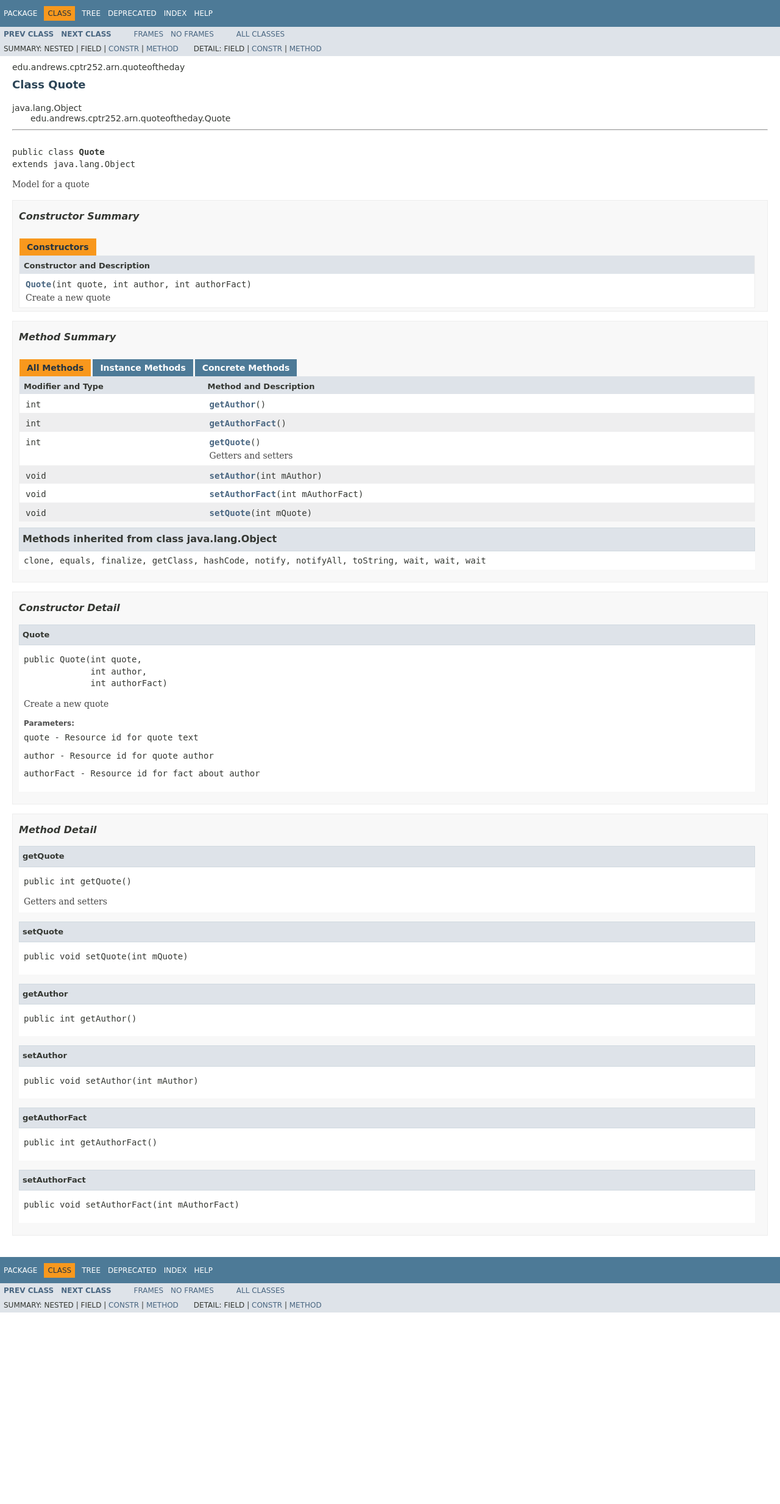
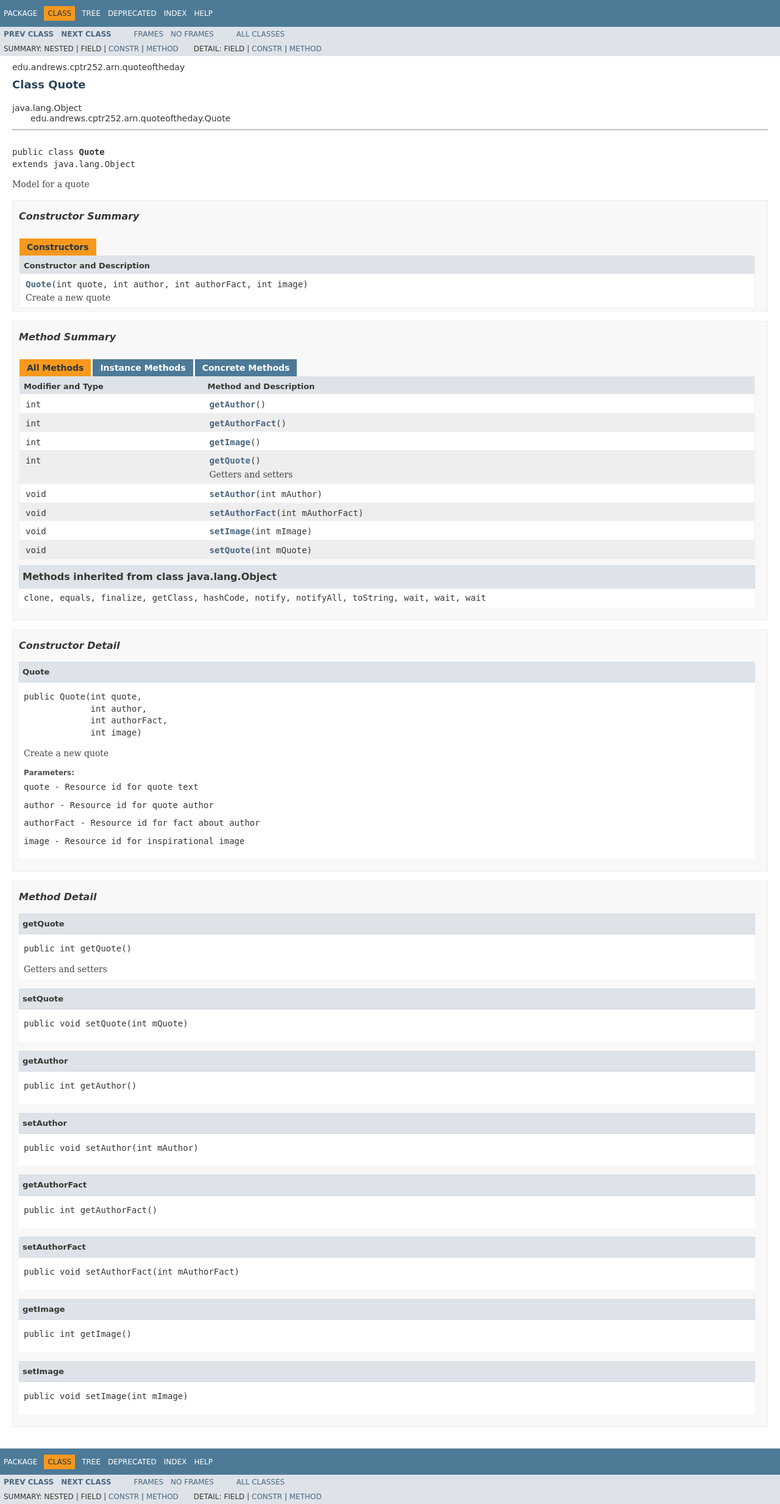
Before and after one commit to DradisVoid/QuoteOfTheDay, a plain HTML site: page doc/edu/andrews/cptr252/arn/quoteoftheday/Quote.html in a window 1280 px wide. Shown: the whole page at 61% size. Before the commit the page ends 2152 px from the top, so only its background shows below. Drawn offline with Linux system fonts and the light colour scheme; a web font is replaced by a local one.

Commit message:
Updated Javadocs

```diff
--- a/doc/edu/andrews/cptr252/arn/quoteoftheday/Quote.html
+++ b/doc/edu/andrews/cptr252/arn/quoteoftheday/Quote.html
@@ -2,9 +2,9 @@
 <!-- NewPage -->
 <html lang="en">
 <head>
-<!-- Generated by javadoc (1.8.0_152-release) on Wed Feb 06 16:09:57 EST 2019 -->
+<!-- Generated by javadoc (1.8.0_152-release) on Mon Feb 11 15:34:07 EST 2019 -->
 <title>Quote</title>
-<meta name="date" content="2019-02-06">
+<meta name="date" content="2019-02-11">
 <link rel="stylesheet" type="text/css" href="../../../../../stylesheet.css" title="Style">
 <script type="text/javascript" src="../../../../../script.js"></script>
 </head>
@@ -18,7 +18,7 @@
     catch(err) {
     }
 //-->
-var methods = {"i0":10,"i1":10,"i2":10,"i3":10,"i4":10,"i5":10};
+var methods = {"i0":10,"i1":10,"i2":10,"i3":10,"i4":10,"i5":10,"i6":10,"i7":10};
 var tabs = {65535:["t0","All Methods"],2:["t2","Instance Methods"],8:["t4","Concrete Methods"]};
 var altColor = "altColor";
 var rowColor = "rowColor";
@@ -128,9 +128,10 @@ extends java.lang.Object</pre>
 <th class="colOne" scope="col">Constructor and Description</th>
 </tr>
 <tr class="altColor">
-<td class="colOne"><code><span class="memberNameLink"><a href="../../../../../edu/andrews/cptr252/arn/quoteoftheday/Quote.html#Quote-int-int-int-">Quote</a></span>(int&nbsp;quote,
+<td class="colOne"><code><span class="memberNameLink"><a href="../../../../../edu/andrews/cptr252/arn/quoteoftheday/Quote.html#Quote-int-int-int-int-">Quote</a></span>(int&nbsp;quote,
      int&nbsp;author,
-     int&nbsp;authorFact)</code>
+     int&nbsp;authorFact,
+     int&nbsp;image)</code>
 <div class="block">Create a new quote</div>
 </td>
 </tr>
@@ -159,19 +160,27 @@ extends java.lang.Object</pre>
 </tr>
 <tr id="i2" class="altColor">
 <td class="colFirst"><code>int</code></td>
+<td class="colLast"><code><span class="memberNameLink"><a href="../../../../../edu/andrews/cptr252/arn/quoteoftheday/Quote.html#getImage--">getImage</a></span>()</code>&nbsp;</td>
+</tr>
+<tr id="i3" class="rowColor">
+<td class="colFirst"><code>int</code></td>
 <td class="colLast"><code><span class="memberNameLink"><a href="../../../../../edu/andrews/cptr252/arn/quoteoftheday/Quote.html#getQuote--">getQuote</a></span>()</code>
 <div class="block">Getters and setters</div>
 </td>
 </tr>
-<tr id="i3" class="rowColor">
+<tr id="i4" class="altColor">
 <td class="colFirst"><code>void</code></td>
 <td class="colLast"><code><span class="memberNameLink"><a href="../../../../../edu/andrews/cptr252/arn/quoteoftheday/Quote.html#setAuthor-int-">setAuthor</a></span>(int&nbsp;mAuthor)</code>&nbsp;</td>
 </tr>
-<tr id="i4" class="altColor">
+<tr id="i5" class="rowColor">
 <td class="colFirst"><code>void</code></td>
 <td class="colLast"><code><span class="memberNameLink"><a href="../../../../../edu/andrews/cptr252/arn/quoteoftheday/Quote.html#setAuthorFact-int-">setAuthorFact</a></span>(int&nbsp;mAuthorFact)</code>&nbsp;</td>
 </tr>
-<tr id="i5" class="rowColor">
+<tr id="i6" class="altColor">
+<td class="colFirst"><code>void</code></td>
+<td class="colLast"><code><span class="memberNameLink"><a href="../../../../../edu/andrews/cptr252/arn/quoteoftheday/Quote.html#setImage-int-">setImage</a></span>(int&nbsp;mImage)</code>&nbsp;</td>
+</tr>
+<tr id="i7" class="rowColor">
 <td class="colFirst"><code>void</code></td>
 <td class="colLast"><code><span class="memberNameLink"><a href="../../../../../edu/andrews/cptr252/arn/quoteoftheday/Quote.html#setQuote-int-">setQuote</a></span>(int&nbsp;mQuote)</code>&nbsp;</td>
 </tr>
@@ -197,7 +206,7 @@ extends java.lang.Object</pre>
 <!--   -->
 </a>
 <h3>Constructor Detail</h3>
-<a name="Quote-int-int-int-">
+<a name="Quote-int-int-int-int-">
 <!--   -->
 </a>
 <ul class="blockListLast">
@@ -205,13 +214,15 @@ extends java.lang.Object</pre>
 <h4>Quote</h4>
 <pre>public&nbsp;Quote(int&nbsp;quote,
              int&nbsp;author,
-             int&nbsp;authorFact)</pre>
+             int&nbsp;authorFact,
+             int&nbsp;image)</pre>
 <div class="block">Create a new quote</div>
 <dl>
 <dt><span class="paramLabel">Parameters:</span></dt>
 <dd><code>quote</code> - Resource id for quote text</dd>
 <dd><code>author</code> - Resource id for quote author</dd>
 <dd><code>authorFact</code> - Resource id for fact about author</dd>
+<dd><code>image</code> - Resource id for inspirational image</dd>
 </dl>
 </li>
 </ul>
@@ -272,10 +283,28 @@ extends java.lang.Object</pre>
 <a name="setAuthorFact-int-">
 <!--   -->
 </a>
-<ul class="blockListLast">
+<ul class="blockList">
 <li class="blockList">
 <h4>setAuthorFact</h4>
 <pre>public&nbsp;void&nbsp;setAuthorFact(int&nbsp;mAuthorFact)</pre>
+</li>
+</ul>
+<a name="getImage--">
+<!--   -->
+</a>
+<ul class="blockList">
+<li class="blockList">
+<h4>getImage</h4>
+<pre>public&nbsp;int&nbsp;getImage()</pre>
+</li>
+</ul>
+<a name="setImage-int-">
+<!--   -->
+</a>
+<ul class="blockListLast">
+<li class="blockList">
+<h4>setImage</h4>
+<pre>public&nbsp;void&nbsp;setImage(int&nbsp;mImage)</pre>
 </li>
 </ul>
 </li>
```
Also changed, not shown: doc/allclasses-frame.html (+2 -2 lines), doc/allclasses-noframe.html (+2 -2 lines), doc/constant-values.html (+2 -2 lines), doc/deprecated-list.html (+2 -2 lines), doc/edu/andrews/cptr252/arn/quoteoftheday/AuthorFactActivity.html (+2 -2 lines), doc/edu/andrews/cptr252/arn/quoteoftheday/QuoteActivity.html (+2 -2 lines), doc/edu/andrews/cptr252/arn/quoteoftheday/package-frame.html (+2 -2 lines), doc/edu/andrews/cptr252/arn/quoteoftheday/package-summary.html (+2 -2 lines), doc/edu/andrews/cptr252/arn/quoteoftheday/package-tree.html (+2 -2 lines), doc/help-doc.html (+2 -2 lines), doc/index-files/index-1.html (+2 -2 lines), doc/index-files/index-2.html (+2 -2 lines), doc/index-files/index-3.html (+4 -2 lines), doc/index-files/index-4.html (+2 -2 lines), 4 more files.
